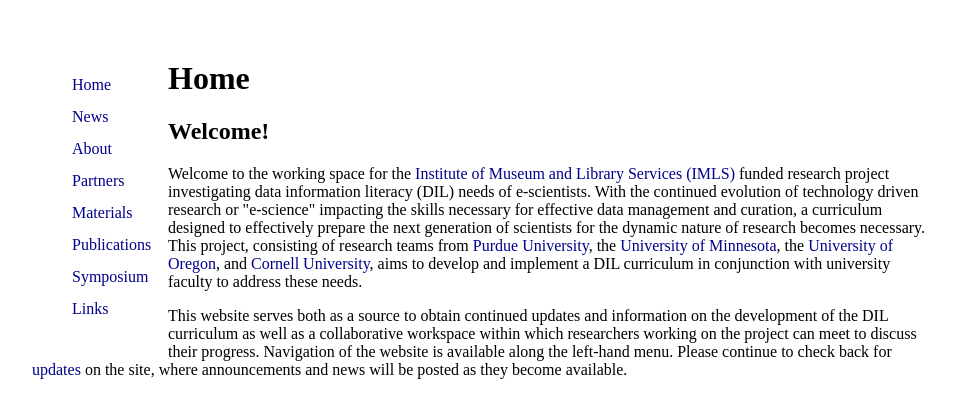
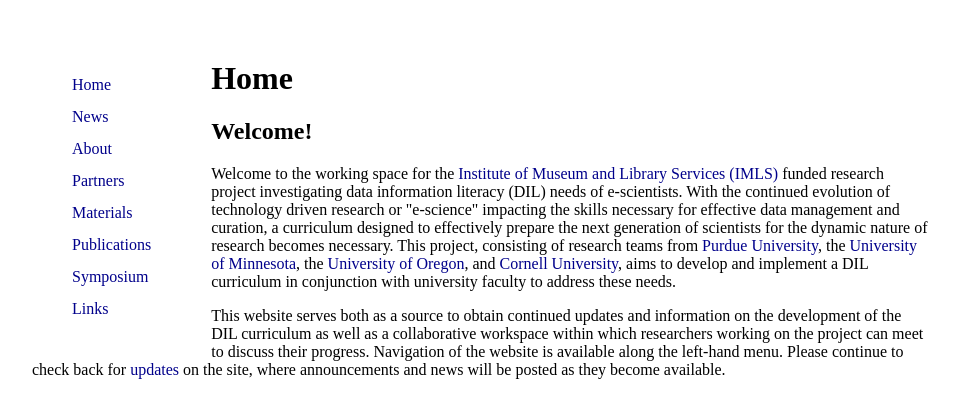
Before and after one commit to datainfolit/datainfolit, a Jekyll site: the page built from index.html, in a window 1280 px wide. Shown: the top 418 px of the page, without its empty margins (160-1119 px from the left). Built offline with Jekyll 4.4.1, drawn with Linux system fonts in a browser that asks for light colours.

Commit message:
Update main.css

```diff
--- a/css/main.css
+++ b/css/main.css
@@ -20,6 +20,7 @@ ul.posts li {
 nav {
     float: left;
     height: 100%;
+    width: 20%;
 }
 nav ul {
     list-style: none;
@@ -29,6 +30,3 @@ nav a {
     width: 6em;
     height: 2em;
 }
-#content {
-    float: right;
-}
```
